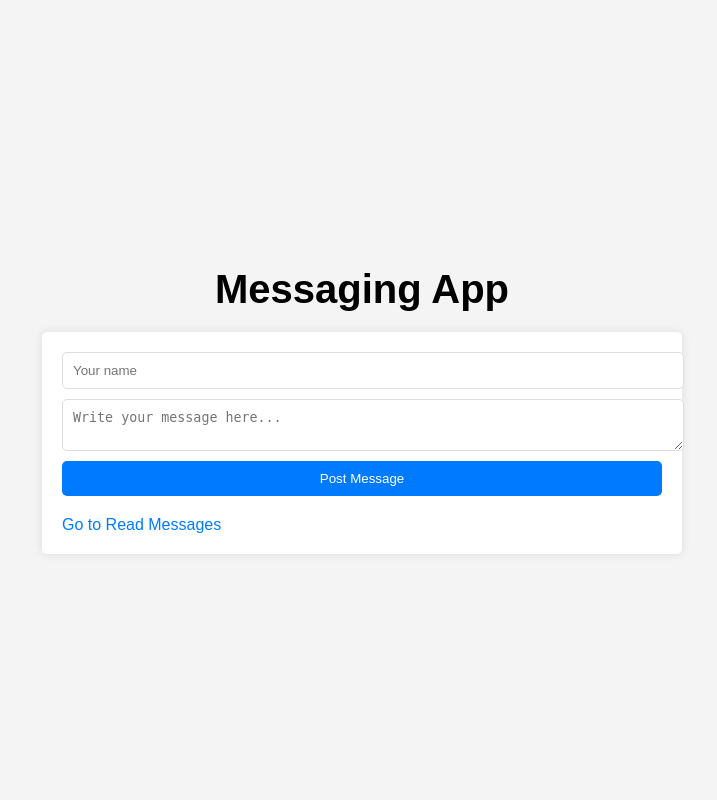
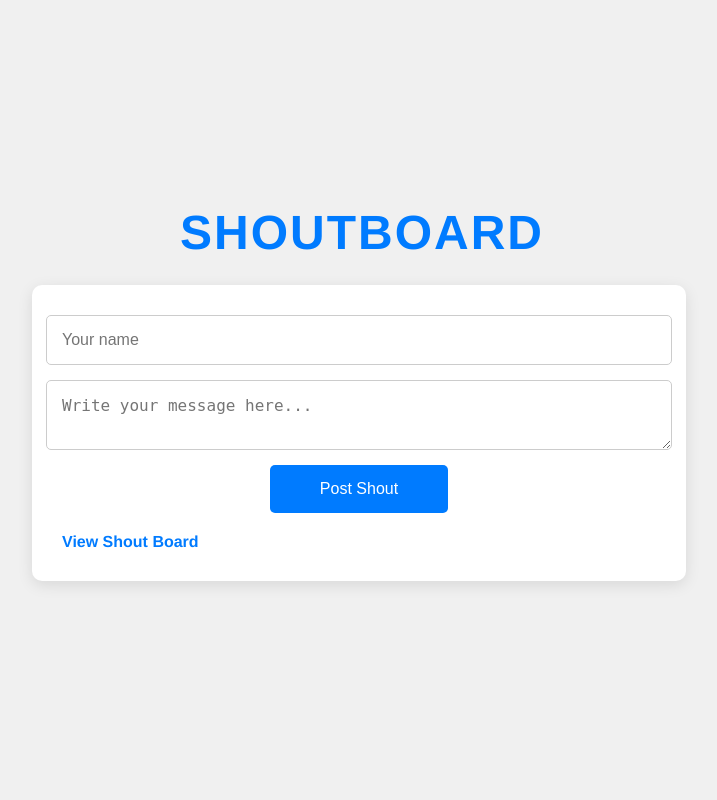
Before and after one commit to DeenankSharma/workshop_app, a Flask app: page / in a window 1280 px wide. Shown: the whole page, without its empty margins (278-995 px from the left). Run offline with Flask 3, Linux system fonts and the light colour scheme; data that the repository does not hold is empty.

Commit message:
styling done

```diff
--- a/static/css/styles.css
+++ b/static/css/styles.css
@@ -1,76 +1,145 @@
 body {
-    font-family: Arial, sans-serif;
-    background-color: #f4f4f4;
+    font-family: 'Helvetica Neue', sans-serif;
+    background-color: #f0f0f0;
     margin: 0;
     padding: 0;
     display: flex;
     flex-direction: column;
     align-items: center;
-    height: 100vh;
     justify-content: center;
-}
-
-main {
-    display: flex;
-    flex-direction: column;
-    align-items: center;
+    min-height: 100vh;
+    color: #333;
 }
 
 .heading {
-    font-size: 40px;
-    margin: 20px 0;
+    font-size: 48px;
+    margin: 2vw;
+    color: #007BFF;
+    text-align: left;
+    font-weight: 700;
+    text-transform: uppercase;
+    letter-spacing: 2px;
 }
 
 .container {
     background-color: #fff;
-    padding: 20px;
-    border-radius: 5px;
-    box-shadow: 0 0 10px rgba(0, 0, 0, 0.1);
-    width: 600px; /* Increased width */
-    max-width: 100%; /* Ensure it fits within smaller screens */
+    padding: 30px;
+    border-radius: 10px;
+
+    box-shadow: 0 4px 15px rgba(0, 0, 0, 0.1);
+    width: 600px;
+    max-width: 90%;
+    margin-bottom: 40px;
 }
 
 .form-content {
     display: flex;
     flex-direction: column;
+    align-items: center;
+    justify-content: center;
+
 }
 
-textarea, .username {
+.username, textarea {
     width: 100%;
-    padding: 10px;
-    margin-bottom: 10px;
+    padding: 15px;
+    margin-bottom: 15px;
     border-radius: 5px;
-    border: 1px solid #ddd;
+    border: 1px solid #ccc;
+    font-size: 16px;
 }
 
 button {
-    padding: 10px 15px;
+    padding: 15px 20px;
+    font-size: 16px;
     background-color: #007BFF;
     color: #fff;
     border: none;
     border-radius: 5px;
     cursor: pointer;
+    width: 30%;
+    transition: background-color 0.3s ease;
 }
 
 button:hover {
     background-color: #0056b3;
 }
 
-ul {
-    list-style-type: none;
-    padding: 0;
+.big-container {
+    display: grid;
+    grid-template-columns: repeat(auto-fill, minmax(250px, 1fr)); /* Increased min-width for better card layout */
+    gap: 30px;
+    width: 90%;
+    max-width: 1200px;
+    justify-content: center;
+    margin-top: 20px;
 }
 
-li {
-    background-color: #f4f4f4;
-    padding: 10px;
-    margin-bottom: 5px;
-    border-radius: 5px;
+.card {
+    background-color: #fff;
+    padding: 20px;
+    border-radius: 8px;
+    box-shadow: 0 2px 10px rgba(0, 0, 0, 0.1);
+    border-left: 5px solid #007BFF;
+    display: flex;
+    flex-direction: column;
+    justify-content: space-between;
+    height: 250px;
+    word-wrap: break-word;
+    width: 200px;
+    transition: transform 0.3s;
+}
+.card:hover {
+    transform: translateY(-5px);
 }
 
-a {
+
+.card h6 {
+    margin: 0;
+    font-size: 18px;
+    color: #333;
+    width: 100%;
+    flex-grow: 1;
+    word-wrap: break-word;
+}
+
+.card p {
+    font-size: 16px;
+    color: #555;
+    margin-top: 10px;
+    align-self: flex-end;
+
+}
+
+.card a {
+    font-size: 14px;
+    color: #FF0000;
+    text-decoration: none;
+    margin-top: 10px;
+    align-self: flex-end;
+}
+
+.card a:hover {
+    text-decoration: underline;
+}
+
+.no-messages {
+    font-size: 18px;
+    color: #555;
+    margin-top: 20px;
+    text-align: center;
+}
+
+a{
     display: inline-block;
     margin-top: 20px;
     text-decoration: none;
     color: #007BFF;
+    font-weight: 600;
+    transition: color 0.3s ease;
 }
+
+a:hover {
+    color: #0056b3;
+    text-decoration: underline;
+}
--- a/templates/index.html
+++ b/templates/index.html
@@ -1,24 +1,27 @@
 <!DOCTYPE html>
 <html>
 <head>
-    <title>Messaging App</title>
+    <title>ShoutBoard</title>
     <link rel="stylesheet" href="{{ url_for('static', filename='css/styles.css') }}">
 </head>
 <body>
 
-    <h1 class="heading">Messaging App</h1>
-
+    <h1 class="heading">ShoutBoard</h1>
+    <main>
     <div class="container">
         <form method="post" action="/add">
             <div class="form-content">
                 <input class="username" type="text" name="username" placeholder="Your name" required />
                 <textarea autocomplete="off" type="text" name="message" placeholder="Write your message here..." required></textarea>
-                <button type="submit">Post Message</button>
+
+                    <button type="submit">Post Shout</button>
+
             </div>
+            <a class="shoutboard" href="{{ url_for('read') }}">View Shout Board</a>
+
         </form>
-        <a href="{{ url_for('read') }}">Go to Read Messages</a>
 
     </div>
-
+</main>
 </body>
 </html>
```
Also changed, not shown: templates/read.html (+12 -11 lines).
